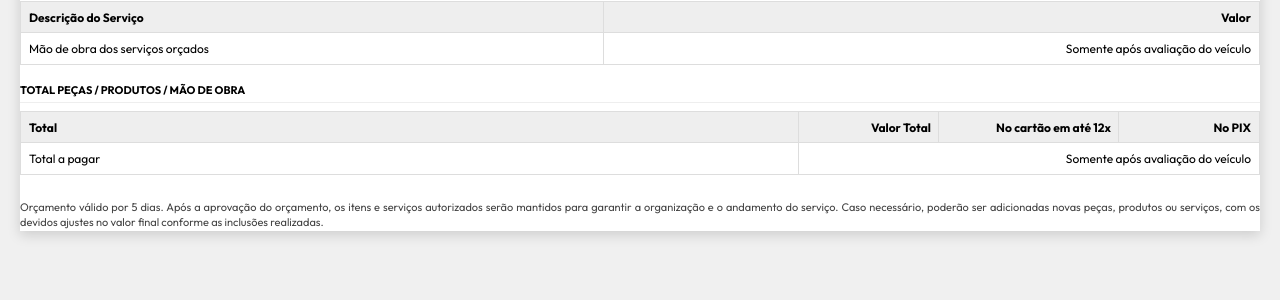
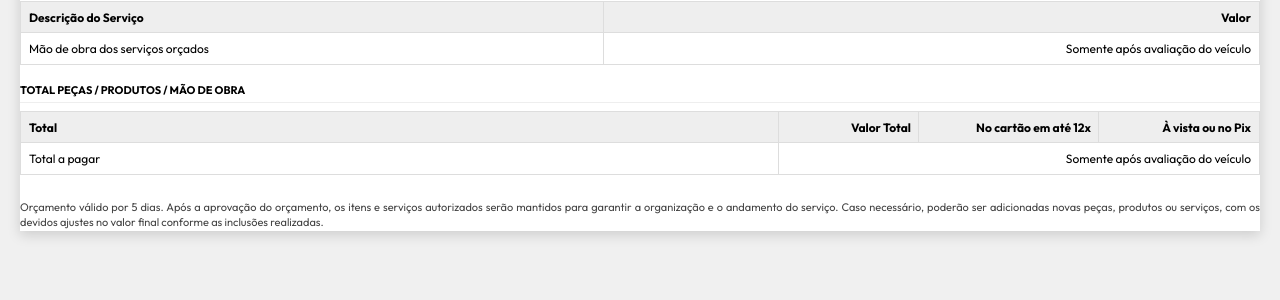
Before and after one commit to thomazandreywalicoski/oficina-suspensul, a Flask app: template gerenciamento-oficina-suspensul/templates/proposta_print.html in a window 1280 px wide. Shown: the part 449-749 px from the top of the page. Run offline with Flask 3, Linux system fonts and the light colour scheme; the template is opened without the code that fills it, so the values that code supplies are empty; a user stored in the database is signed in; data comes from the database, SQL or seed files in the repository; parts of the project's set-up code (start-up, migrations or seed data) failed here and were passed over; some libraries are stand-ins or nearby versions.

Commit message:
fix: renomear coluna No PIX para À vista ou no Pix

```diff
--- a/gerenciamento-oficina-suspensul/templates/os_print.html
+++ b/gerenciamento-oficina-suspensul/templates/os_print.html
@@ -265,7 +265,7 @@
                 <th>Total</th>
                 <th class="right" style="width: 140px;">Valor Total</th>
                 <th class="right" style="width: 180px;">No cartão em até 12x</th>
-                <th class="right" style="width: 140px;">No PIX</th>
+                <th class="right" style="width: 160px;">À vista ou no Pix</th>
             </tr>
         </thead>
         <tbody>
--- a/gerenciamento-oficina-suspensul/templates/proposta_print.html
+++ b/gerenciamento-oficina-suspensul/templates/proposta_print.html
@@ -273,7 +273,7 @@
                 <th>Total</th>
                 <th class="right" style="width: 140px;">Valor Total</th>
                 <th class="right" style="width: 180px;">No cartão em até 12x</th>
-                <th class="right" style="width: 140px;">No PIX</th>
+                <th class="right" style="width: 160px;">À vista ou no Pix</th>
             </tr>
         </thead>
         <tbody>
@@ -293,7 +293,7 @@
                 <th>Total</th>
                 <th class="right" style="width: 140px;">Valor Total</th>
                 <th class="right" style="width: 180px;">No cartão em até 12x</th>
-                <th class="right" style="width: 140px;">No PIX</th>
+                <th class="right" style="width: 160px;">À vista ou no Pix</th>
             </tr>
         </thead>
         <tbody>
```
